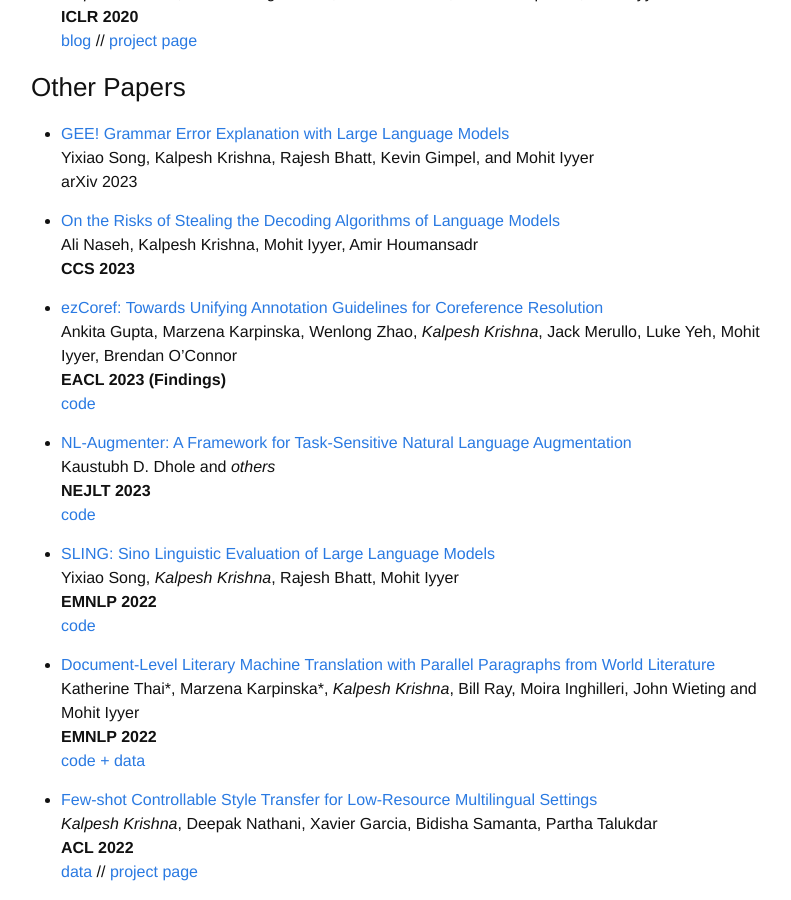
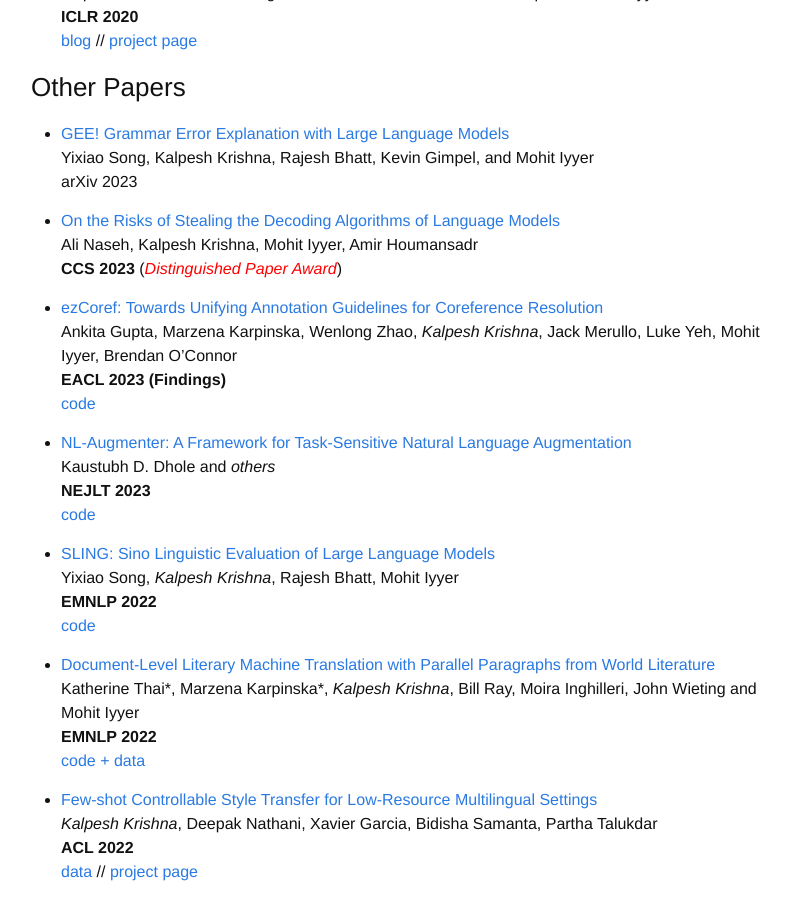
Before and after one commit to martiansideofthemoon/martiansideofthemoon.github.io, a Jekyll site: the page built from _pages/research.md, in a window 1280 px wide and 900 px high, scrolled down 1038 px. Shown: the whole window, without its empty margins (239-1030 px from the left). Built offline with Jekyll 4.4.1, drawn with Linux system fonts in a browser that asks for light colours; comment, search, counter and statistics services are not loaded.

Commit message:
Update research.md

```diff
--- a/_pages/research.md
+++ b/_pages/research.md
@@ -53,7 +53,7 @@ Sewon Min\*, <i>Kalpesh Krishna</i>\*, Xinxi Lyu, Mike Lewis, Wen-tau Yih, Pang
 
 * [On the Risks of Stealing the Decoding Algorithms of Language Models](https://arxiv.org/abs/2303.04729)
 Ali Naseh, Kalpesh Krishna, Mohit Iyyer, Amir Houmansadr
-**CCS 2023**
+**CCS 2023** (<a style="color:red" href="https://twitter.com/kalpeshk2011/status/1654133082247815169"><i>Distinguished Paper Award</i></a>)
 
 * [ezCoref: Towards Unifying Annotation Guidelines for Coreference Resolution](https://arxiv.org/abs/2210.07188)
 Ankita Gupta, Marzena Karpinska, Wenlong Zhao, *Kalpesh Krishna*, Jack Merullo, Luke Yeh, Mohit Iyyer, Brendan O'Connor
```
